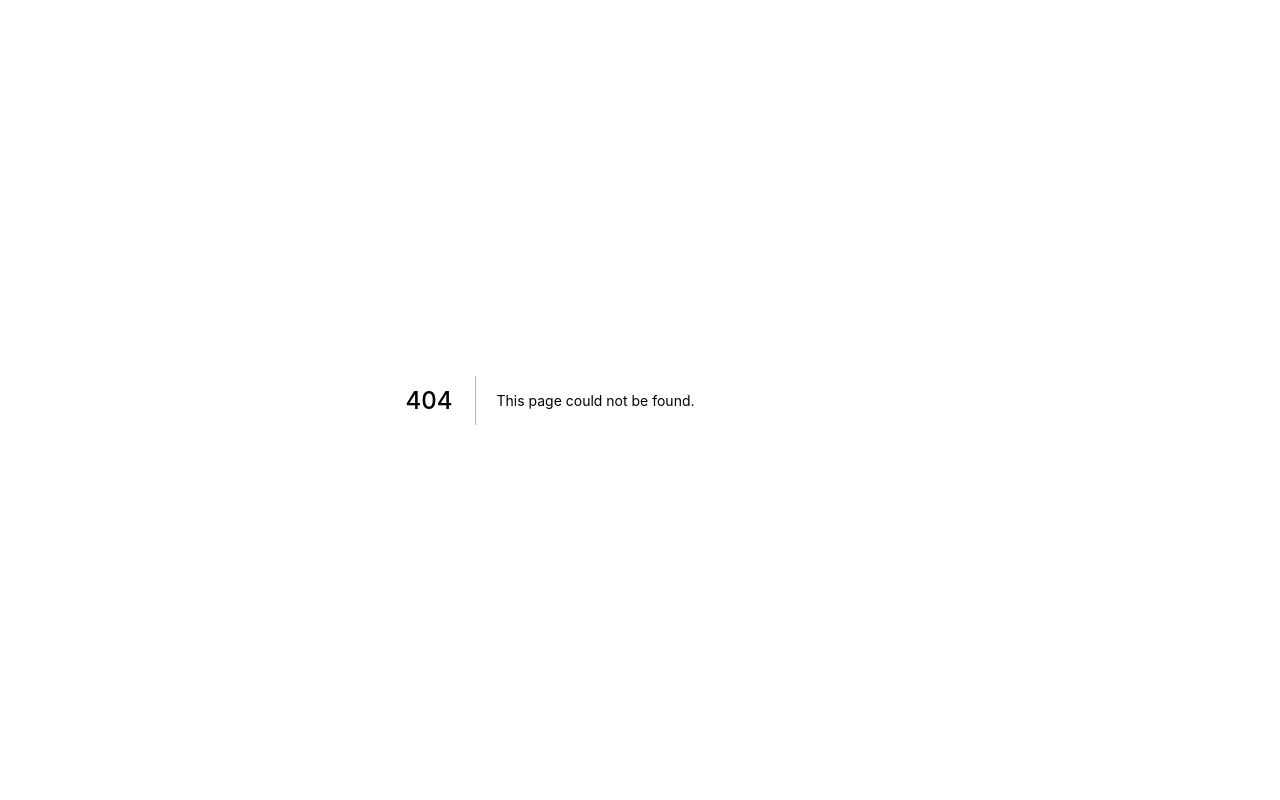
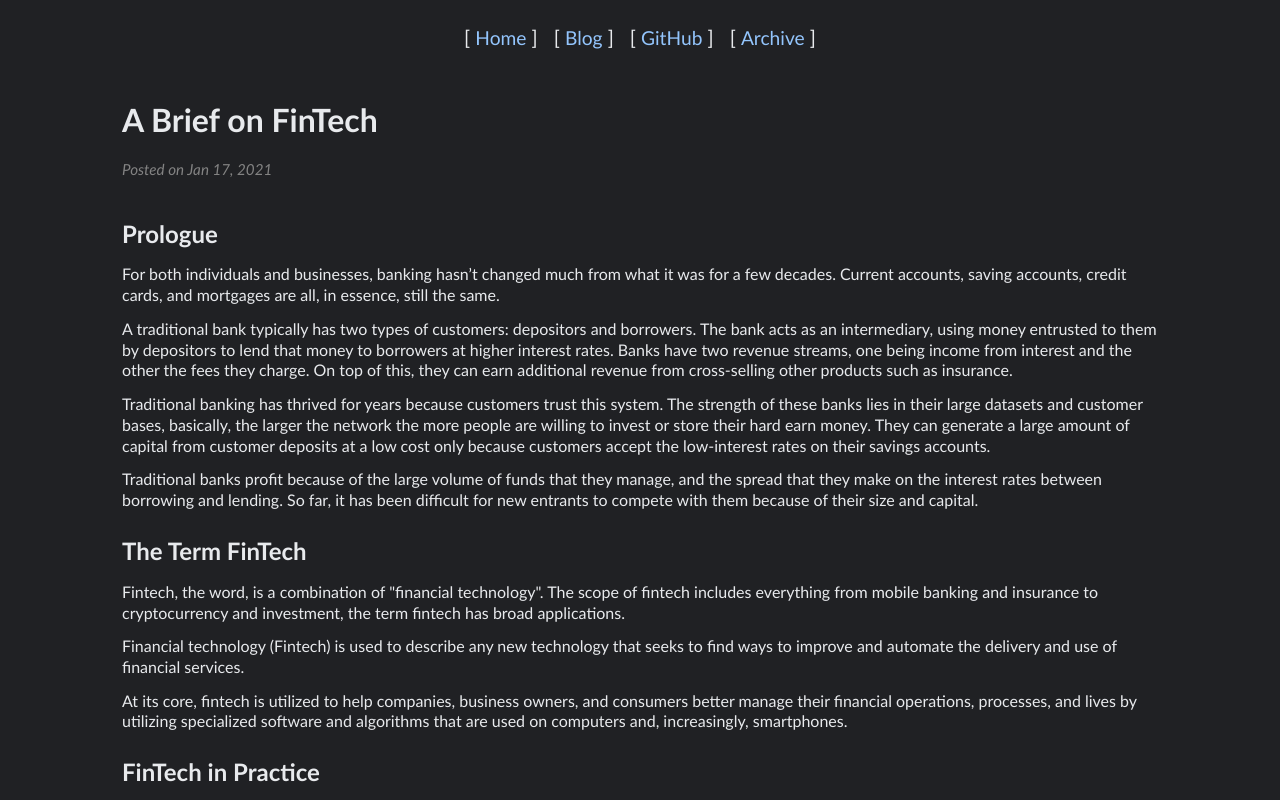
Before and after one commit to lostvikx/website-nextjs, a Next.js app: page /blog/fintech-info in a window 1280 px wide. Before the commit this address had no page. Shown: the top 800 px of the page. Built offline with nearby package versions, Linux system fonts and the light colour scheme.

Commit message:
blog post slugs

```diff
--- /dev/null
+++ b/pages/blog/[slug].js
@@ -0,0 +1,57 @@
+import fs from "fs";
+import path from "path";
+import matter from "gray-matter";
+import { marked } from "marked";
+import Layout from "../../components/Layout";
+import Link from "next/link";
+
+export default function BlogPost({ metaData, slug, content}) {
+
+  return (
+    <Layout title={`${metaData.title} | Vikram Negi`} blog = { true }>
+      {/* TODO: Add breadcrums */}
+
+      <h1>{metaData.title}</h1>
+
+      <div id="post-info">
+        <p className="post-meta">Posted on {metaData.date}</p>
+        {/* <p className="post-meta">Written by {metaData.author}</p> */}
+
+      </div>
+
+      <div
+        id="article"
+        dangerouslySetInnerHTML={{ __html: marked(content) }}>
+      </div>
+    </Layout>
+  );
+}
+
+export async function getStaticPaths() {
+  const files = fs.readdirSync(path.join("posts"));
+  const paths = files.map(filename => {
+    return {
+      params: {
+        slug: filename.replace(".md", "")
+      }
+    }
+  });
+  return {
+    paths,
+    fallback: false
+  }
+}
+
+export async function getStaticProps({params: {slug}}) {
+  const md = fs.readFileSync(path.join("posts", slug + ".md"), "utf-8");
+
+  const {data: metaData, content} = matter(md);
+
+  return {
+    props: {
+      metaData,
+      slug,
+      content
+    }
+  }
+}
--- a/pages/blog/index.js
+++ b/pages/blog/index.js
@@ -9,11 +9,12 @@ export default function Blog({posts}) {
   console.log(posts);
 
   return (
-    <Layout title="Blog | Vikram Negi" blog={false}>
+    <Layout title="Blog | Vikram Negi" blog={true}>
       <h1>Welcome to my Blog Page 🎉</h1>
       <p>
         I got into programming because I wanted to create my own blog site, later I fell in love with the fascinating world of computers.
       </p>
+      <h2>Posts:</h2>
       <div id="all-posts">
         {posts.map((post, index) => {
           return (
--- a/posts/fintech-info.md
+++ b/posts/fintech-info.md
@@ -4,8 +4,6 @@ date: "Jan 17, 2021"
 excerpt: "Can FinTech really be the next big thing for Financial Services Industry?"
 cover_image: "/images/posts/fintech-info.avif"
 ---
-
-# A Brief on FinTech
 
 <!-- ![fintech application](/images/posts/fintech-info.avif) -->
 
@@ -33,7 +31,7 @@ Apart from money transactions, few fintech firms are providing consumers access
 
 ## What are Neobanks?
 
-![not a neobank](./imgs/neo-bank-not.avif "Clearly this is not how a neobank looks like")
+![not a neobank](/images/posts/neo-bank-not.avif "Clearly this is not how a neobank looks like")
 
 A neobank, also known as an online bank or a digital bank is a virtual bank that operates exclusively online without traditional physical branch networks. Neobank is a fintech firm that provides digital and mobile-first financial solutions like payments, money transfers, money lending, and more.
 
--- a/styles/globals.css
+++ b/styles/globals.css
@@ -107,10 +107,9 @@ article {
   color: var(--header-color);
 }
 
-article a:hover {
-  /* text-decoration: underline; */
+/* article a:hover {
   color: var(--grey);
-}
+} */
 
 article h1 {
   padding: 1em 0 0.5em;
@@ -243,7 +242,7 @@ blockquote {
 }
 
 .post:hover {
-  background-color: var(--alt-bg);
+  background-color: var(--alt-bg) !important;
 }
 
 .post-div {
```
Also changed, not shown: posts/the-big-short-analysis.md (+0 -6 lines).
